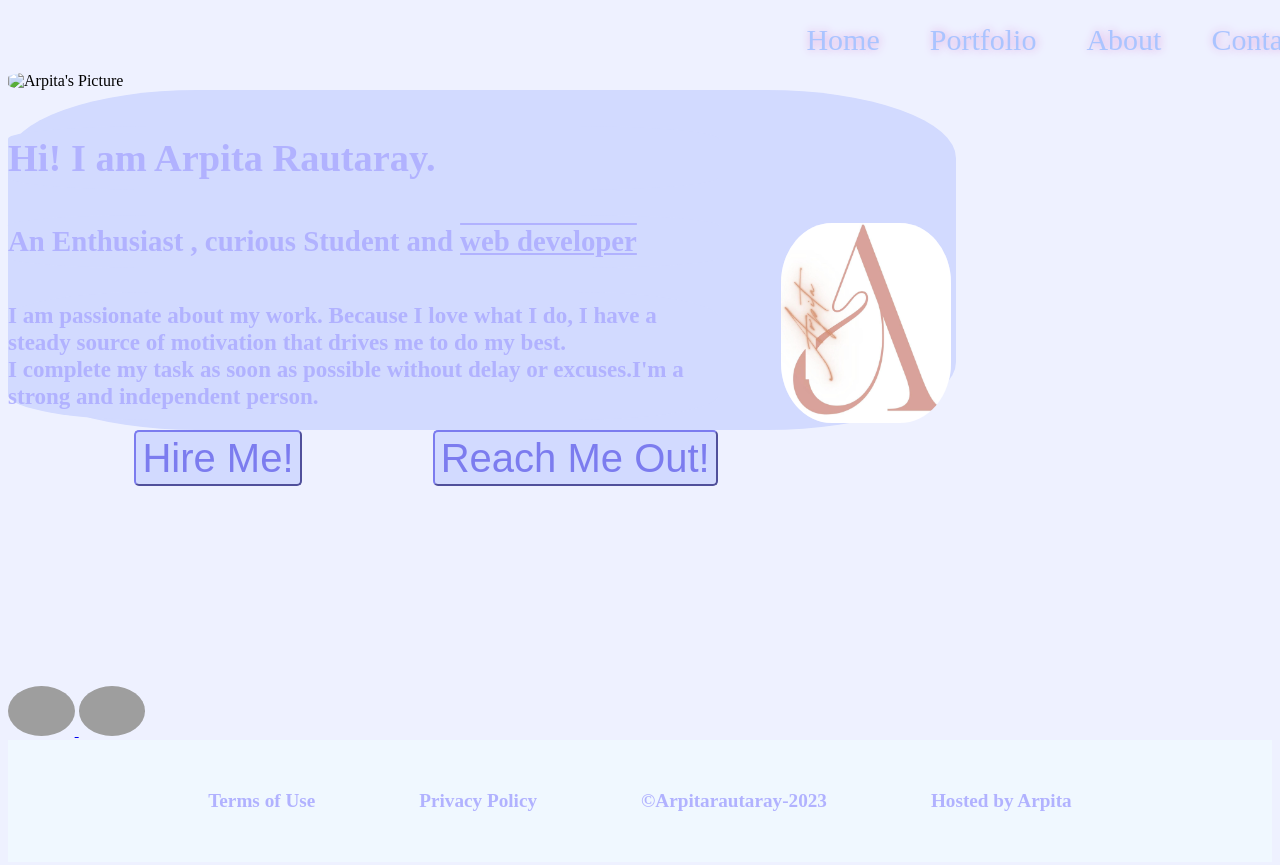
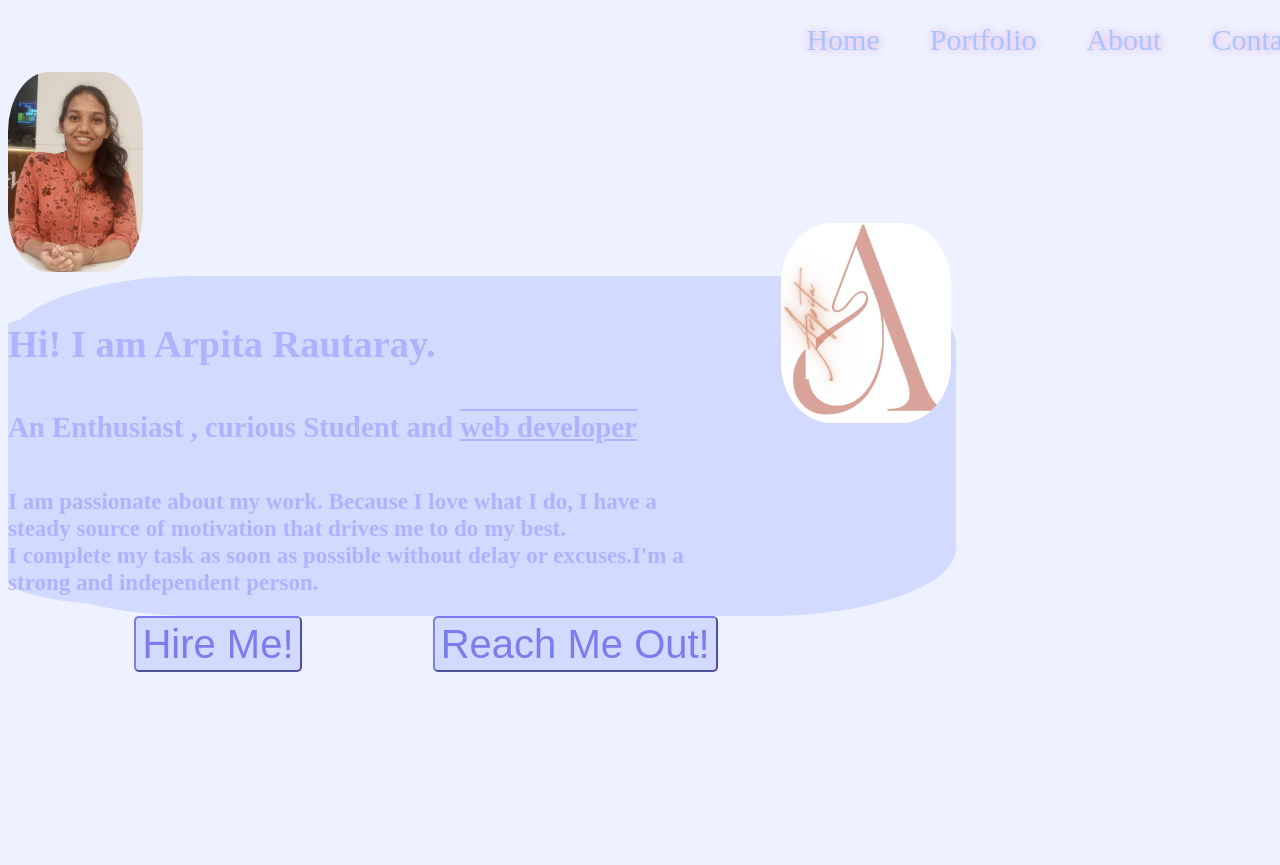
Before and after one commit to arpita-developer/OPENCODE_TASK_WEB, a plain HTML site: page index.html in a window 1280 px wide. Shown: the top 865 px of the page. Drawn offline with Linux system fonts and the light colour scheme; grey boxes are pictures that could not be loaded.

Commit message:
Update index.html

```diff
--- a/index.html
+++ b/index.html
@@ -14,7 +14,7 @@
        <a href="contact.html"class="nvbr">Contact</a>
        <img id="logo" src="ARPITALOGO.jpeg" alt="Arpita's logo ">
     </div>
-    <img src="profile.jpeg" alt="Arpita's Picture" >
+    <img src="profile.png" alt="Arpita's Picture" >
     <div class="home">
     <h1 class="home">
       Hi! I am Arpita Rautaray.
```
